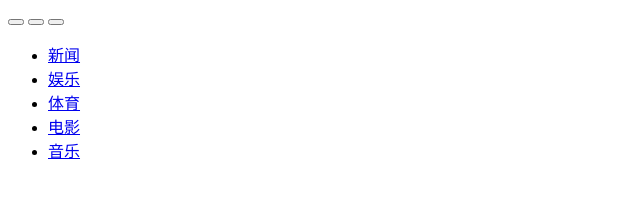
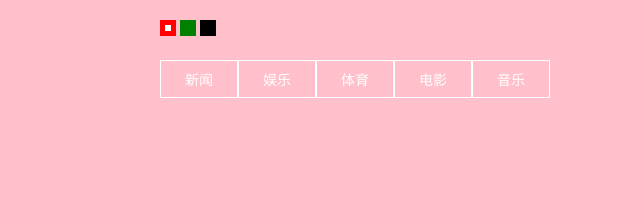
Before and after one commit to Caibiy/fgm, a plain HTML site: page 第一课/网页换肤/index.html in a window 1280 px wide. Shown: the whole page, without its empty margins (0-640 px from the left). Drawn offline with Linux system fonts and the light colour scheme.

Commit message:
'ChangeSkin-8/2'

```diff
--- a/第一课/网页换肤/index.html
+++ b/第一课/网页换肤/index.html
@@ -2,12 +2,94 @@
 <html>
     <head>
         <meta http-equiv="content-type" content="text/html;charset=utf8">
+        <style>
+            *{
+                margin:0;
+                padding:0;
+            }
+            .container{
+                width:960px;
+                margin:0 auto;
+            }
+            .buttons{
+                margin:20px 0;
+            }
+            .buttons span{
+                width:16px;
+                height:16px;
+                display: inline-block;
+            }
+            .theme-pink{
+                background-color:red;
+            }
+            .theme-green{
+                background-color:green;
+            }
+            .theme-black{
+                background-color:black;
+            }
+            ul li{
+                list-style: none;
+                float:left;
+                padding:8px 24px;
+                border:1px solid #fff;
+            }
+            ul li a{
+                text-decoration: none;
+                font-size:14px;
+                color:#fff
+            }
+            ul.red{
+                background-color:red;
+            }
+            ul.green{
+                background-color:green;
+            }
+            ul.black{
+                background-color:black;
+            }
+            .theme-pink.used{
+                width:6px;
+                height:6px;
+                border:5px solid red;
+                background-color:#fff;
+            }
+            .theme-green.used{
+                width:6px;
+                height:6px;
+                border:5px solid green;
+                background-color:#fff;
+            }
+            .theme-black.used{
+                width:6px;
+                height:6px;
+                border:5px solid black;
+                background-color:#fff;
+            }
+            .red{
+                background-color:pink;
+            }
+            .green{
+                background-color:#33ff33;
+            }
+            .black{
+                background-color:#ccc;
+            }
+        </style>
+        <script>
+            window.onload=function(){
+                var target=document.getElementsByClassName("used")[0];
+                document.getElementsByTagName("ul")[0].setAttribute("class",target.getAttribute('tag'));
+                document.getElementsByTagName("ul")[0].setAttribute("class","red");
+            }
+        </script>
     </head>
-    <body>
+    <body class="red">
+        <div class="container">
         <div class="buttons">
-            <button></button>
-            <button></button>
-            <button></button>
+            <span tag="red" class="theme-pink used"></span>
+            <span tag="green" class="theme-green"></span>
+            <span tag="black" class="theme-black"></span>
         </div>
         <header>
             <nav>
@@ -20,5 +102,6 @@
                 </ul>
             </nav>
         </header>
+        </div>
     </body>
 </html>
```
Also changed, not shown: 第一课/控制Div属性/index.html (+5 -0 lines).
